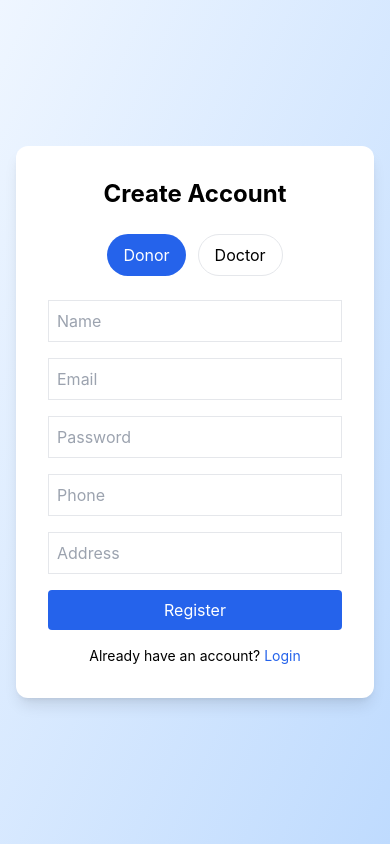
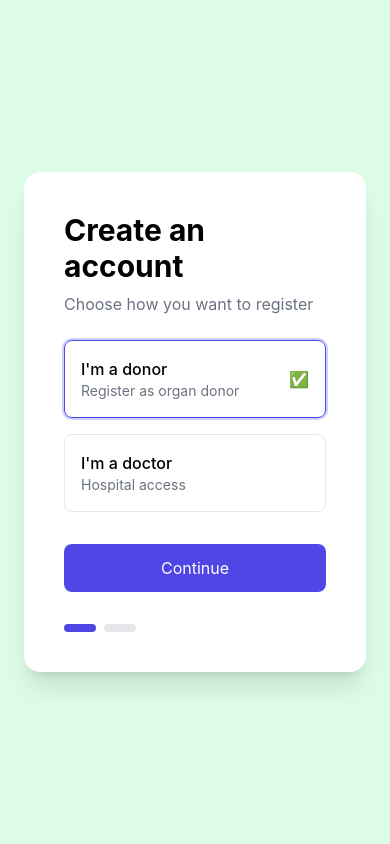
Before and after one commit to Aayusharya17/VitaMatch-Organs-Donation, a React (Create React App) app in the folder frontend/: page /signup in a window 390 px wide. Built offline with nearby package versions, Linux system fonts and the light colour scheme.

Commit message:
Signup Ui Changed

```diff
--- a/frontend/src/index.css
+++ b/frontend/src/index.css
@@ -14,3 +14,9 @@ code {
   font-family: source-code-pro, Menlo, Monaco, Consolas, 'Courier New',
     monospace;
 }
+
+.input {
+  @apply w-full rounded-lg border border-gray-300 px-4 pb-3 text-sm
+  focus:outline-none focus:ring-2 focus:ring-indigo-500 focus:border-indigo-500
+  transition bg-white shadow-sm;
+}
--- a/frontend/src/pages/Signup.jsx
+++ b/frontend/src/pages/Signup.jsx
@@ -1,15 +1,16 @@
 import React, { useState } from "react";
 import { useNavigate } from "react-router-dom";
 import axios from "axios";
-
+import signupImage from "../assets/Signupa.png"
 const api = axios.create({
   baseURL: "http://localhost:5000/api/v1",
 });
 
-const Signup = () => {
+export default function Signup() {
   const navigate = useNavigate();
 
   const [loading, setLoading] = useState(false);
+  const [step, setStep] = useState(1);
 
   const [formData, setFormData] = useState({
     role: "DONOR",
@@ -22,32 +23,20 @@ const Signup = () => {
     city: "",
   });
 
-  const changeHandler = (e) => {
-    setFormData(prev => ({
-      ...prev,
-      [e.target.name]: e.target.value
-    }));
-  };
+  const changeHandler = (e) =>
+    setFormData((p) => ({ ...p, [e.target.name]: e.target.value }));
 
   const submitHandler = async (e) => {
     e.preventDefault();
     setLoading(true);
 
     try {
-      // backend assumed:
-      // POST /user/signup
-
       const res = await api.post("/user/signup", formData);
-      console.log(res);
-      // save JWT
       localStorage.setItem("token", res.data.data);
 
-      if (formData.role === "DONOR") {
-        navigate("/donor-dashboard");
-      } else {
-        navigate("/doctor-dashboard");
-      }
-
+      formData.role === "DONOR"
+        ? navigate("/donor-dashboard")
+        : navigate("/doctor-dashboard");
     } catch (err) {
       alert(err.response?.data?.message || "Signup failed");
     } finally {
@@ -56,78 +45,137 @@ const Signup = () => {
   };
 
   return (
-    <div className="min-h-screen flex items-center justify-center bg-gradient-to-br from-blue-50 to-blue-200 p-4">
+    <div className="min-h-screen bg-green-100 flex items-center justify-center p-6">
 
-      <div className="bg-white shadow-lg rounded-xl p-8 w-full max-w-md">
+      <div className="bg-white rounded-2xl shadow-xl max-w-5xl w-full grid grid-cols-1 md:grid-cols-2 overflow-hidden">
 
-        <h2 className="text-2xl font-bold text-center mb-6">Create Account</h2>
+        {/* LEFT */}
+        <div className="p-10 flex flex-col justify-center">
 
-        {/* ROLE */}
-        <div className="flex justify-center gap-3 mb-6">
-          <button
-            type="button"
-            onClick={() => setFormData(p => ({ ...p, role: "DONOR" }))}
-            className={`px-4 py-2 rounded-full ${
-              formData.role === "DONOR" ? "bg-blue-600 text-white" : "border"
-            }`}
-          >
-            Donor
-          </button>
+          <h2 className="text-3xl font-bold mb-2">Create an account</h2>
 
-          <button
-            type="button"
-            onClick={() => setFormData(p => ({ ...p, role: "DOCTOR" }))}
-            className={`px-4 py-2 rounded-full ${
-              formData.role === "DOCTOR" ? "bg-blue-600 text-white" : "border"
-            }`}
-          >
-            Doctor
-          </button>
-        </div>
+          {/* ================= STEP 1 ROLE ================= */}
+          {step === 1 && (
+            <>
+              <p className="text-gray-500 mb-6">
+                Choose how you want to register
+              </p>
 
-        <form onSubmit={submitHandler} className="space-y-4">
+              <div className="space-y-4 mb-8">
 
-          <input name="name" placeholder="Name" required className="border w-full p-2"
-            value={formData.name} onChange={changeHandler} />
+                <div
+                  onClick={() => setFormData(p => ({ ...p, role: "DONOR" }))}
+                  className={`border rounded-lg p-4 cursor-pointer flex justify-between items-center ${
+                    formData.role === "DONOR"
+                      ? "border-indigo-600 ring-2 ring-indigo-200"
+                      : ""
+                  }`}
+                >
+                  <div>
+                    <p className="font-medium">I'm a donor</p>
+                    <p className="text-sm text-gray-500">
+                      Register as organ donor
+                    </p>
+                  </div>
+                  {formData.role === "DONOR" && "✅"}
+                </div>
 
-          <input name="email" placeholder="Email" required className="border w-full p-2"
-            value={formData.email} onChange={changeHandler} />
+                <div
+                  onClick={() => setFormData(p => ({ ...p, role: "DOCTOR" }))}
+                  className={`border rounded-lg p-4 cursor-pointer flex justify-between ${
+                    formData.role === "DOCTOR"
+                      ? "border-indigo-600 ring-2 ring-indigo-200"
+                  : ""}`}
+                >
+                  <div>
+                    <p className="font-medium">I'm a doctor</p>
+                    <p className="text-sm text-gray-500">
+                      Hospital access
+                    </p>
+                  </div>
+                  {formData.role === "DOCTOR" && "✅"}
+                </div>
 
-          <input name="password" placeholder="Password" type="password" required className="border w-full p-2"
-            value={formData.password} onChange={changeHandler} />
+              </div>
 
-          <input name="phone" placeholder="Phone" required className="border w-full p-2"
-            value={formData.phone} onChange={changeHandler} />
-
-          <input name="address" placeholder="Address" required className="border w-full p-2"
-            value={formData.address} onChange={changeHandler} />
-
-          {formData.role === "DOCTOR" && (
-            <>
-              <input name="hospitalName" placeholder="Hospital Name" required className="border w-full p-2"
-                value={formData.hospitalName} onChange={changeHandler} />
-
-              <input name="city" placeholder="City" required className="border w-full p-2"
-                value={formData.city} onChange={changeHandler} />
+              <button
+                onClick={() => setStep(2)}
+                className="w-full bg-indigo-600 text-white py-3 rounded-lg"
+              >
+                Continue
+              </button>
             </>
           )}
 
-          <button disabled={loading} className="w-full bg-blue-600 text-white py-2 rounded">
-            {loading ? "Creating..." : "Register"}
-          </button>
+          {/* ================= STEP 2 FORM ================= */}
+          {step === 2 && (
+  <form onSubmit={submitHandler} className="mt-6 space-y-4 max-w-sm">
 
-        </form>
+    {[
+      { name: "name", label: "Full name" },
+      { name: "email", label: "Email" },
+      { name: "password", label: "Password", type: "password" },
+      { name: "phone", label: "Phone" },
+      { name: "address", label: "Address" },
+    ].map((field) => (
+      <div key={field.name} className="relative">
 
-        <p className="text-center text-sm mt-4">
-          Already have an account?
-          <span onClick={() => navigate("/login")} className="text-blue-600 ml-1 cursor-pointer">
-            Login
-          </span>
-        </p>
+        <input
+          type={field.type || "text"}
+          name={field.name}
+          required
+          value={formData[field.name]}
+          onChange={changeHandler}
+          className="peer input pt-5"
+        />
+
+        <label className="absolute left-4 top-3 text-gray-700 font-medium text-sm transition-all
+          peer-focus:text-xs peer-focus:-top-2 peer-focus:bg-white peer-focus:px-1
+          peer-valid:text-xs peer-valid:-top-2 peer-valid:bg-white peer-valid:px-1">
+          {field.label}
+        </label>
+
+      </div>
+    ))}
+
+    {formData.role === "DOCTOR" && (
+      <div className="relative">
+        <input
+          name="hospitalName"
+          value={formData.hospitalName}
+          onChange={changeHandler}
+          className="peer input pt-5"
+        />
+        <label className="absolute left-4 top-3 text-gray-700 font-medium text-sm transition-all
+          peer-focus:text-xs peer-focus:-top-2 peer-focus:bg-white peer-focus:px-1
+          peer-valid:text-xs peer-valid:-top-2 peer-valid:bg-white peer-valid:px-1">
+          Hospital Name
+        </label>
+      </div>
+    )}
+
+    <button className="w-full bg-indigo-600 hover:bg-indigo-700 transition text-white py-3 rounded-lg font-medium shadow">
+      {loading ? "Creating..." : "Register"}
+    </button>
+
+  </form>
+)}
+
+
+          {/* PROGRESS */}
+          <div className="flex gap-2 mt-8">
+            <span className={`w-8 h-2 rounded-full ${step===1?"bg-indigo-600":"bg-gray-200"}`}></span>
+            <span className={`w-8 h-2 rounded-full ${step===2?"bg-indigo-600":"bg-gray-200"}`}></span>
+          </div>
+
+        </div>
+
+        {/* RIGHT PREVIEW */}
+        <div className="hidden md:flex items-center justify-center">
+          <img src={signupImage} className="w-[90%]" />
+        </div>
 
       </div>
     </div>
   );
-};
-
-export default Signup;
+}
```
Also changed, not shown: frontend/src/assets/Signup.png (added).
